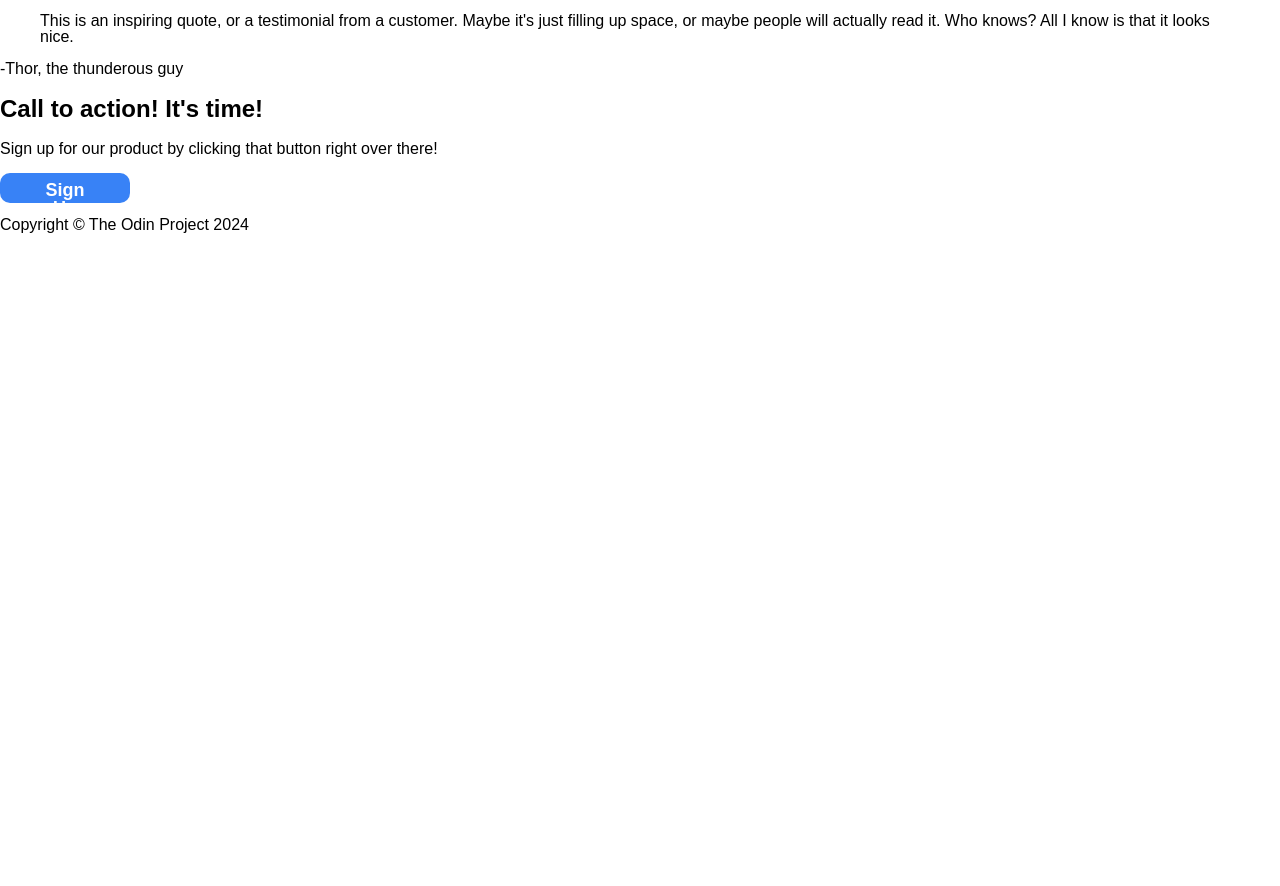
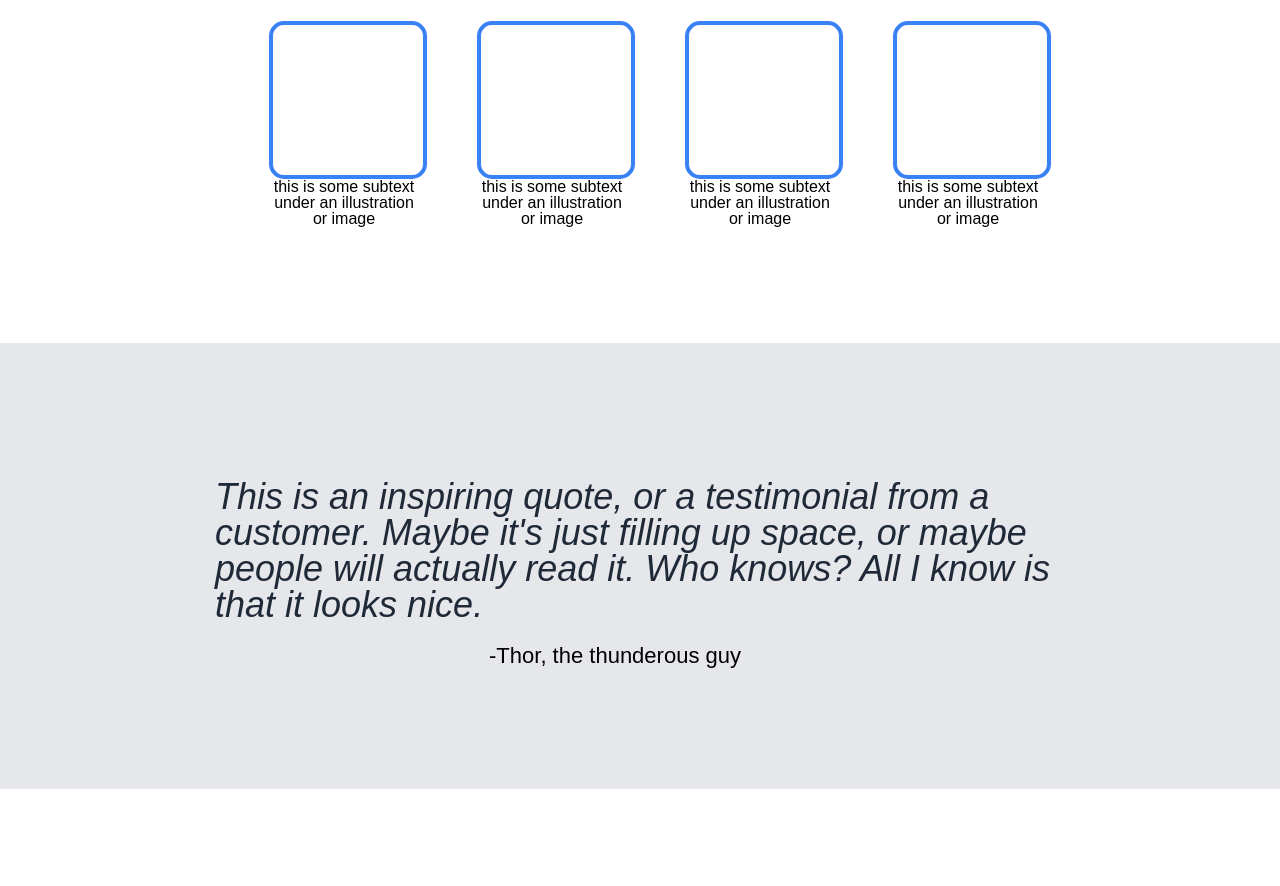
Before and after one commit to salk50/landing_page, a plain HTML site: page index.html in a window 1280 px wide. Shown: the part 643-1529 px from the top of the page. Before the commit the page ends 876 px from the top, so only its background shows below. Drawn offline with Linux system fonts and the light colour scheme.

Commit message:
added styling to the html document

```diff
--- a/style/style.css
+++ b/style/style.css
@@ -19,7 +19,7 @@ a, a:link {
     cursor: pointer;
 }
 
-button, .signup1 {
+.signup1 {
     color: white;
     background-color: #3882f6;
     width: 130px;
@@ -30,6 +30,19 @@ button, .signup1 {
     border:0;
     border-radius: 10px;
 }
+
+.signup2 {
+    color: white;
+    background-color: #3882f6;
+    width: 140px;
+    height: 40px;
+    font-size: 18px;
+    font-weight: bold;
+    border: 2px solid white;
+    border-radius: 10px;
+}
+
+
 
 /* Header */
 
@@ -97,3 +110,102 @@ button, .signup1 {
     padding-top: 10px;
     border-radius: 25px;
 }
+
+/* Information header or part-one */
+
+.part-one {
+    display: flex;
+    flex-direction: column;
+    align-items: center;
+    padding: 40px 0 100px 0;
+}
+
+.part-one h2 {
+    font-size: 36px;
+    font-weight: 1200;
+    color: #1F2937;
+}
+
+.p1links {
+    display: flex;
+    justify-content: center;
+    flex-grow: 1;
+    align-self: stretch;
+    gap: 50px;
+}
+
+
+.p1links li {
+    margin: 0;
+    padding: 0;
+    width: 150px;
+    text-align: center;
+}
+
+.p1links div div {
+    height: 150px;
+    width: 150px;
+    border: 4px solid #3882f6;
+    border-radius: 15px;
+    display: flex;
+    justify-content: center;
+}
+
+
+/* blockquote or part-two */
+
+.part-two {
+    display: flex;
+    flex-direction: column;
+    background-color: #e5e7eb;
+    justify-content: center;
+    align-items: center;
+    padding: 100px 0 100px 0;
+}
+
+blockquote {
+    font-size: 36px;
+    font-style: italic;
+    color: #1F2937;
+    width: 850px;
+    margin-bottom: 0;
+}
+
+.part-two p {
+    text-align: end;
+    margin-right: 50px;
+    font-size: 22px;
+}
+
+
+/* last signup part or class=signup */
+
+.signup {
+    display: flex;
+    justify-content: space-around;
+    background-color: #3882f6;
+    align-items: center;
+    padding: 50px 0 50px 0;
+    margin: 100px 150px 100px 150px;
+    border-radius: 15px;
+}
+
+.signup div {
+    color: white;
+}
+
+.signup div * {
+    margin: 0;
+    line-height: 1.5;
+}
+
+/* footer */
+
+.footer {
+    display: flex;
+    justify-content: center;
+    align-items: center;
+    color: #F9FAF8;
+    background-color: #1F2937;
+    min-height: 75px;
+}
```
